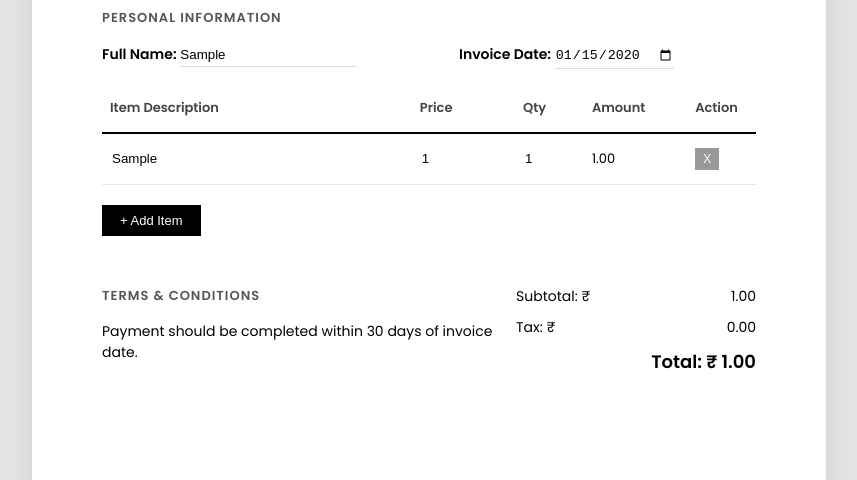
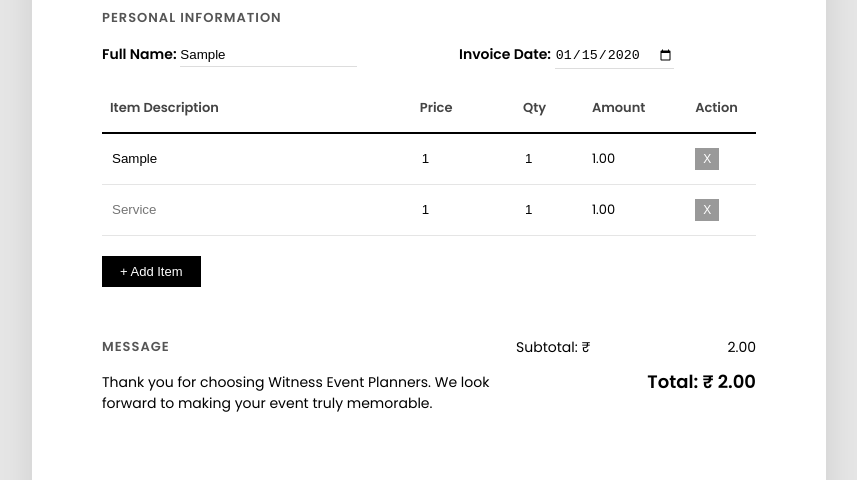
Before and after one commit to Arjunsanthosh09/Witness-event-planners-invoice-system, a plain HTML site: page index.html in a window 1280 px wide. Both pictures are taken after typing "Sample", "2020-01-15", "Sample" into the empty fields and a click on the button "+ Add Item". Shown: the part 320-800 px from the top of the page, without its empty margins (211-1068 px from the left). Drawn offline with nearby package versions, Linux system fonts and the light colour scheme.

Commit message:
updated the terams and conditon

```diff
--- a/index.html
+++ b/index.html
@@ -341,12 +341,11 @@
 
             <div class="summary">
                 <div>
-                    <div class="section-title">TERMS & CONDITIONS</div>
-                    Payment should be completed within 30 days of invoice date.
+                    <div class="section-title">MESSAGE</div>
+                    Thank you for choosing Witness Event Planners. We look forward to making your event truly memorable.
                 </div>
                 <div class="summary-right">
                     <div>Subtotal: ₹ <span id="subtotal">1.00</span></div>
-                    <div>Tax: ₹ <span id="tax">0.00</span></div>
                     <strong>Total: ₹ <span id="total">1.00</span></strong>
                 </div>
             </div>
@@ -363,7 +362,11 @@
     <button class="download-btn" onclick="downloadPDF()">⬇ Download PDF</button>
 
     <script>
+
         function addRow() {
+            const table = document.querySelector("#table tbody");
+            const row = document.createElement("tr");
+
             row.innerHTML = `
         <td><input placeholder="Service"></td>
         <td><input type="number" value="1" oninput="calc()"></td>
@@ -371,8 +374,11 @@
         <td class="amt">1.00</td>
         <td><button class="remove-btn" onclick="removeRow(this)">X</button></td>
     `;
+
+            table.appendChild(row);
             calc();
         }
+
 
         function removeRow(btn) {
             btn.closest("tr").remove();
@@ -382,18 +388,23 @@
 
         function calc() {
             let subtotal = 0;
-            document.querySelectorAll(".amt").forEach(cell => {
-                const row = cell.closest("tr");
-                const price = row.cells[2].querySelector("input").value || 0;
-                const qty = row.cells[3].querySelector("input").value || 0;
+
+            document.querySelectorAll("#table tbody tr").forEach(row => {
+
+                const price = parseFloat(row.cells[1].querySelector("input").value) || 0;
+                const qty = parseFloat(row.cells[2].querySelector("input").value) || 0;
+
                 const amt = price * qty;
-                cell.innerText = amt.toFixed(2);
+
+                row.cells[3].innerText = amt.toFixed(2);
+
                 subtotal += amt;
             });
+
             document.getElementById("subtotal").innerText = subtotal.toFixed(2);
-            document.getElementById("tax").innerText = (subtotal * 0.1).toFixed(2);
-            document.getElementById("total").innerText = (subtotal * 1.1).toFixed(2);
+            document.getElementById("total").innerText = subtotal.toFixed(2);
         }
+
 
         async function downloadPDF() {
             const { jsPDF } = window.jspdf;
```
Lines whose indentation alone changed are shown as unchanged.
